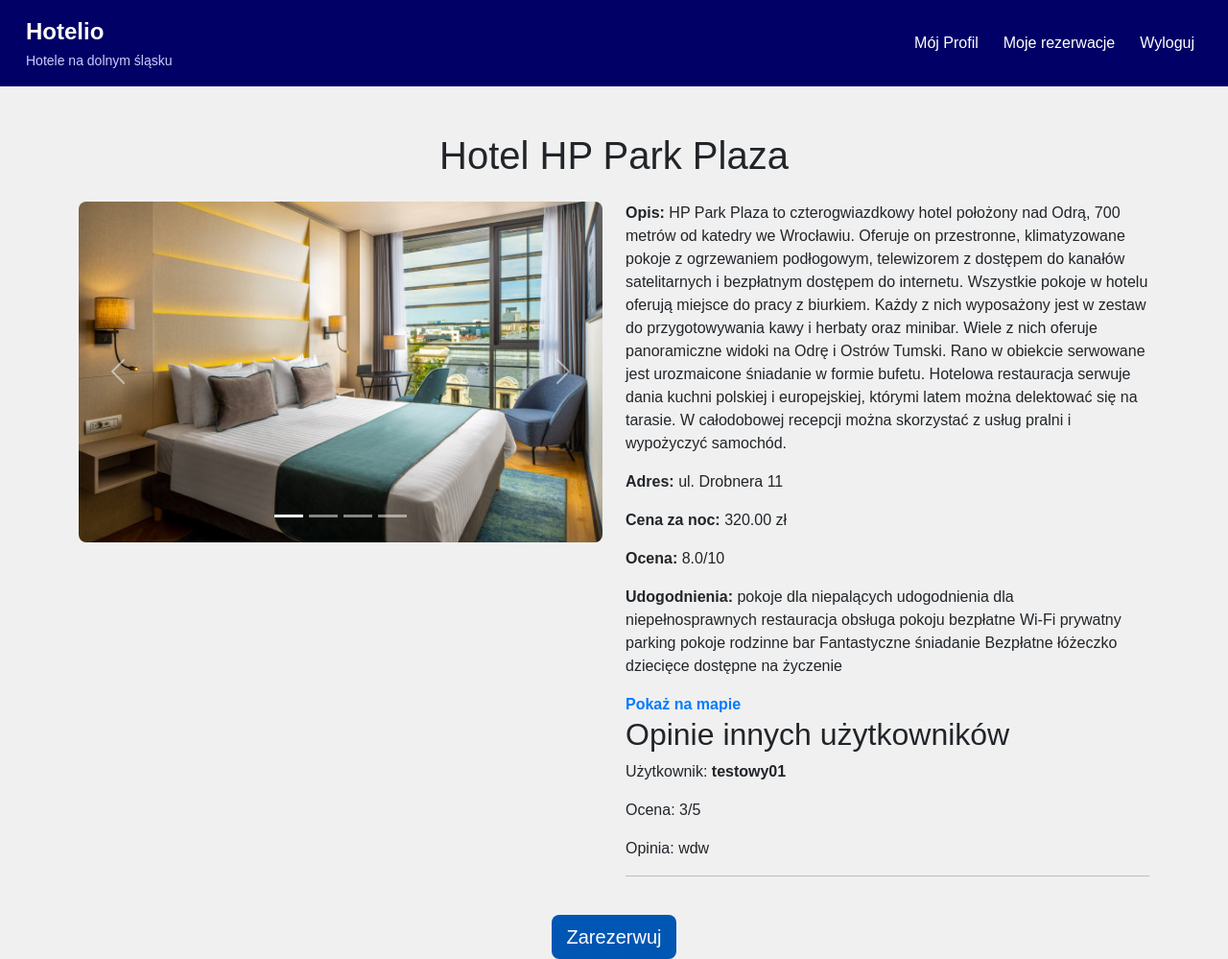
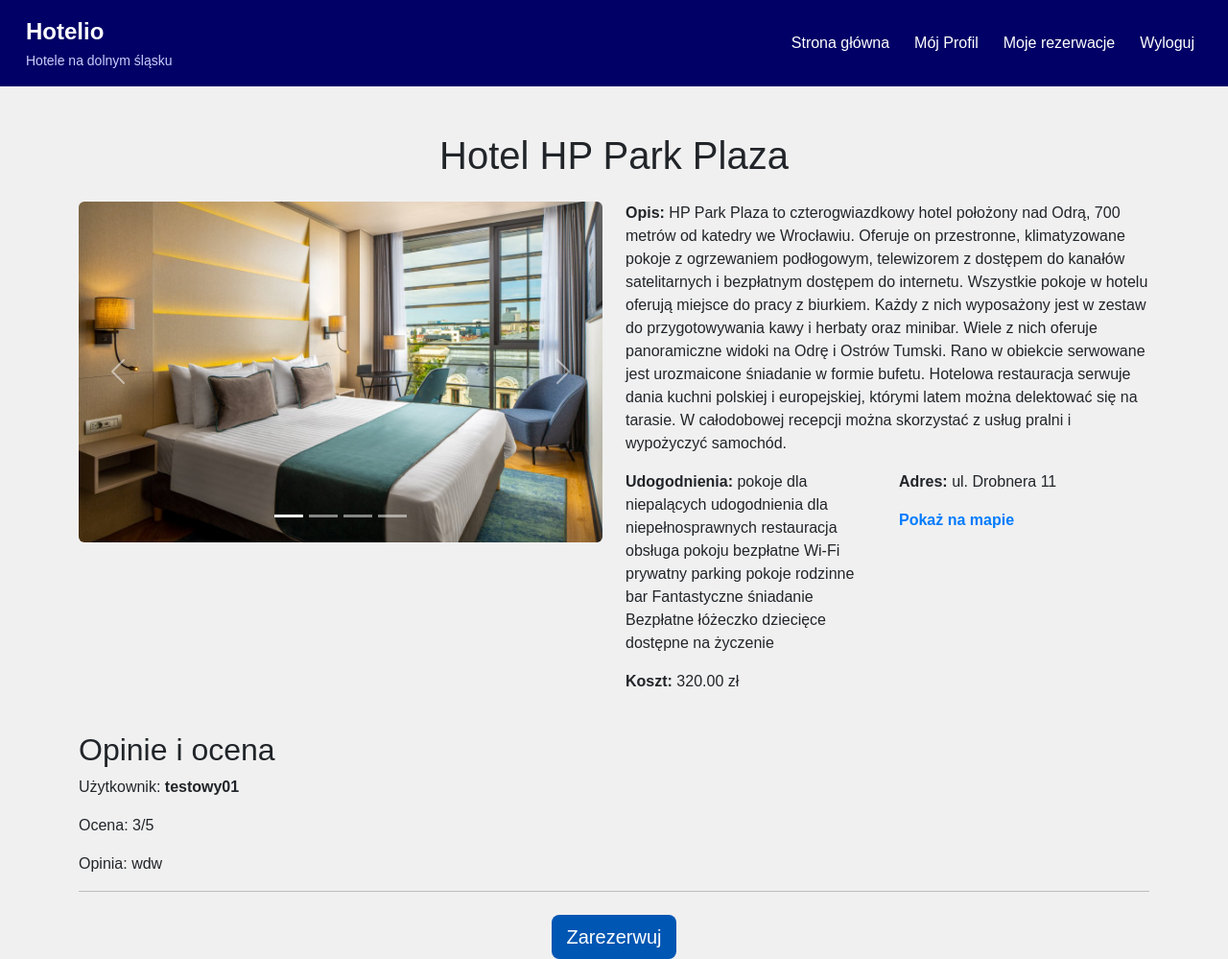
Before and after one commit to Monka3tp/Hotelio, a Django app: page /1/ in a window 1280 px wide. Shown: the whole page at 96% size. Run offline with Django 5.2, Linux system fonts and the light colour scheme; a user stored in the database is signed in; data comes from the database, SQL or seed files in the repository; both versions use the stored data as it was after the commit.

Commit message:
poprawa stylu widoku szczególow hotelu

```diff
--- a/Hotelio/templates/base.html
+++ b/Hotelio/templates/base.html
@@ -82,6 +82,7 @@
             <div class="collapse navbar-collapse">
                 <ul class="navbar-nav ms-auto">
                     {% if user.is_authenticated %}
+                        <li class="nav-item"><a class="nav-link" href="/">Strona główna</a></li>
                         <li class="nav-item"><a class="nav-link" href="{% url 'my_profile' %}">Mój Profil</a></li>
                         <li class="nav-item"><a class="nav-link" href="{% url 'my_reservations' %}">Moje rezerwacje</a></li>
                         <li class="nav-item"><a class="nav-link" href="{% url 'logout' %}">Wyloguj</a></li>
--- a/Hotelio/templates/hotels/hotel_detail.html
+++ b/Hotelio/templates/hotels/hotel_detail.html
@@ -15,16 +15,16 @@
                 </div>
                 <div class="carousel-inner">
                     <div class="carousel-item active">
-                        <img src="{{ hotel.image.url }}" class="d-block w-100" alt="Zdjęcie hotelu 1" style="border-radius: 8px;">
+                        <img src="{{ hotel.image.url }}" class="d-block w-100 rounded" alt="Zdjęcie hotelu 1">
                     </div>
                     <div class="carousel-item">
-                        <img src="{{ hotel.image2.url }}" class="d-block w-100" alt="Zdjęcie hotelu 2" style="border-radius: 8px;">
+                        <img src="{{ hotel.image2.url }}" class="d-block w-100 rounded" alt="Zdjęcie hotelu 2">
                     </div>
                     <div class="carousel-item">
-                        <img src="{{ hotel.image3.url }}" class="d-block w-100" alt="Zdjęcie hotelu 3" style="border-radius: 8px;">
+                        <img src="{{ hotel.image3.url }}" class="d-block w-100 rounded" alt="Zdjęcie hotelu 3">
                     </div>
                     <div class="carousel-item">
-                        <img src="{{ hotel.image4.url }}" class="d-block w-100" alt="Zdjęcie hotelu 4" style="border-radius: 8px;">
+                        <img src="{{ hotel.image4.url }}" class="d-block w-100 rounded" alt="Zdjęcie hotelu 4">
                     </div>
                 </div>
                 <button class="carousel-control-prev" type="button" data-bs-target="#hotelCarousel" data-bs-slide="prev">
@@ -41,16 +41,26 @@
         <!-- Hotel Information Section -->
         <div class="col-md-6">
             <p><strong>Opis:</strong> {{ hotel.description }}</p>
+            <div class="row">
+                <div class="col-md-6">
+                    <p><strong>Udogodnienia:</strong> {{ hotel.amenities }}</p>
+                    <p><strong>Koszt:</strong> {{ hotel.price_per_night }} zł</p>
+                </div>
+                <div class="col-md-6">
                     <p><strong>Adres:</strong> {{ hotel.address }}</p>
-            <p><strong>Cena za noc:</strong> {{ hotel.price_per_night }} zł</p>
-            <p><strong>Ocena:</strong> {{ hotel.rating }}/10</p>
-            <p><strong>Udogodnienia:</strong> {{ hotel.amenities }}</p>
                     {% if hotel.map %}
                     <a href="{{ hotel.map }}" target="_blank" style="font-weight: bold; color: #007bff; text-decoration: none;">
                         Pokaż na mapie
                     </a>
                     {% endif %}
-               <h2>Opinie innych użytkowników</h2>
+                </div>
+            </div>
+        </div>
+    </div>
+
+    <!-- User Reviews Section -->
+    <div class="mt-4">
+        <h2>Opinie i ocena</h2>
         {% if reviews %}
             {% for review in reviews %}
                 <div>
@@ -64,7 +74,6 @@
             <p>Brak opinii od innych użytkowników.</p>
         {% endif %}
     </div>
-    </div>
 
     <!-- Reservation Button -->
     <div class="text-center mt-4">
--- a/Hotelio/templates/hotels/hotel_list.html
+++ b/Hotelio/templates/hotels/hotel_list.html
@@ -8,7 +8,7 @@
 
         {# Nowy formularz filtrowania zintegrowany z listą rozwijaną #}
         <form method="get" class="d-flex align-items-center">
-            <select name="city" id="city" class="form-select me-2" style="width: auto; border-radius: 5px; margin-bottom: 10px;" onchange="this.form.submit();">
+            <select name="city" id="city" class="form-select me-3" style="width: auto; border-radius: 5px; margin-bottom: 10px;" onchange="this.form.submit();">
                 <option value="">Wszystkie miasta</option>
                 {% for city in cities %}
                     <option value="{{ city }}" {% if request.GET.city == city %}selected{% endif %}>{{ city }}</option>
```
Also changed, not shown: db.sqlite3. Lines whose indentation alone changed are shown as unchanged.
